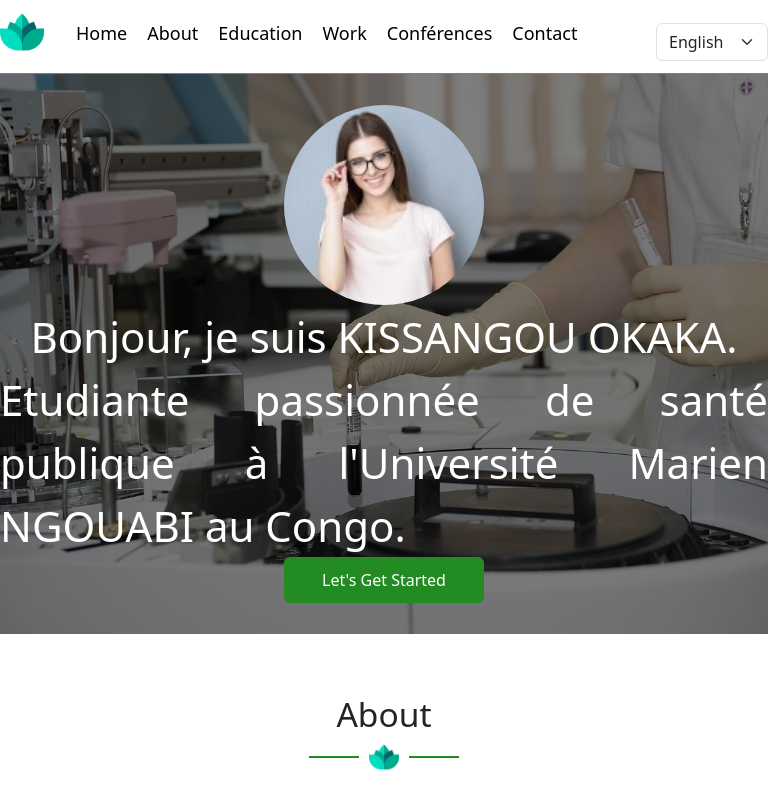
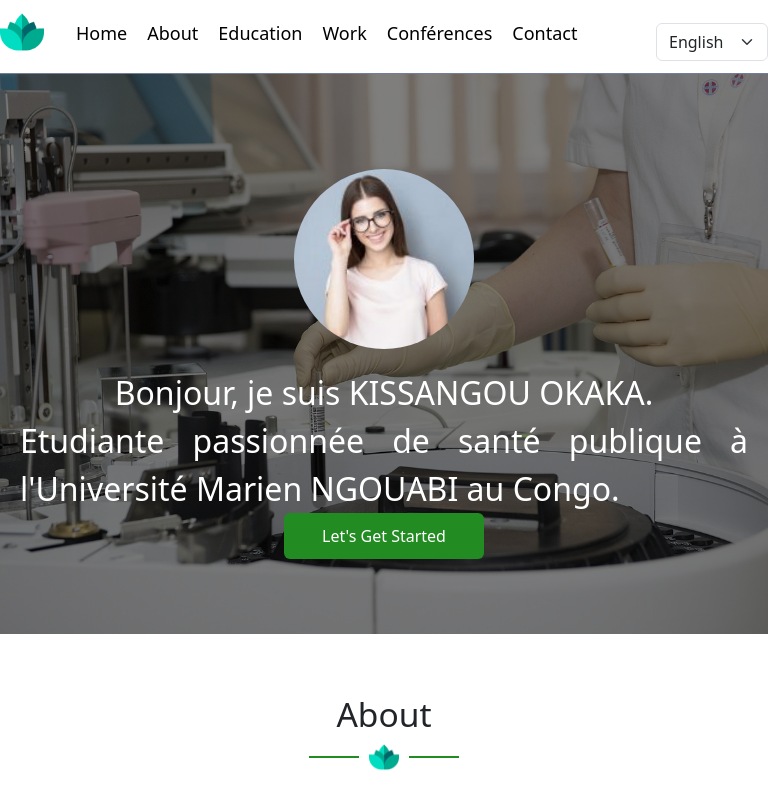
Before and after one commit to kayarhabby/portfolio_delicia_react, a React (Vite) app: page / in a window 768 px wide. Shown: the top 800 px of the page. Built offline with nearby package versions, Linux system fonts and the light colour scheme; no server answers.

Commit message:
mise en place des medias queries

```diff
--- a/src/assets/css/Header.css
+++ b/src/assets/css/Header.css
@@ -2,12 +2,14 @@
 .header__container {
     background-image: url("/src/assets/images/laboratory.jpg");
     background-size: cover;
+    background-position: center;
     position: relative;
     display: flex;
     justify-content: center;
     align-items: center;
     flex-direction: column;
     height: var(--header-height);
+    padding: var(--gap-large); /* Ajout d'un padding pour une meilleure gestion des espaces internes */
 }
 
 .header__container::before {
@@ -28,11 +30,13 @@
     flex-direction: column;
     position: relative;
     z-index: 2;
+    text-align: center; /* Assure que le texte est centré */
 }
 
 .header__article_content p {
     color: var(--text-color-white);
     font-size: var(--font-size-huge);
+    margin: 0;
 }
 
 .cercle_img {
@@ -42,8 +46,45 @@
     border-radius: var(--border-radius-circle);
     position: relative;
     z-index: 2;
+    margin: var(--gap-medium); /* Ajout d'un margin pour espacer le cercle des autres éléments */
 }
 
 .header__container button {
     z-index: 2;
+    padding: var(--btn-padding); /* Utilisation de la variable pour le padding des boutons */
+    width: var(--btn-width); /* Utilisation de la variable pour la largeur du bouton */
 }
+
+/* Pour les écrans de 768px de large ou moins */
+@media (max-width: 768px) {
+    .header__container {
+        height: auto; /* Adaptation de la hauteur pour les petits écrans */
+        padding: var(--gap-medium); /* Réduction du padding pour s'adapter aux petits écrans */
+    }
+
+    .header__article_content p {
+        font-size: var(--font-size-xlarge); /* Réduction de la taille de la police pour les petits écrans */
+    }
+
+    .cercle_img {
+        height: calc(var(--circle-diameter) * 0.8); /* Réduction de la taille du cercle */
+        width: calc(var(--circle-diameter) * 0.8); /* Réduction de la taille du cercle */
+    }
+}
+
+/* Pour les écrans entre 768px et 1024px de large */
+@media only screen and (min-width: 768px) and (max-width: 1024px) {
+    .header__container {
+        height: var(--header-height); /* Hauteur normale pour les tablettes */
+        padding: var(--gap-medium); /* Ajustement du padding */
+    }
+
+    .header__article_content p {
+        font-size: var(--font-size-xxlarge); /* Ajustement de la taille de la police pour les tablettes */
+    }
+
+    .cercle_img {
+        height: calc(var(--circle-diameter) * 0.9); /* Réduction légère de la taille du cercle */
+        width: calc(var(--circle-diameter) * 0.9); /* Réduction légère de la taille du cercle */
+    }
+}
```
